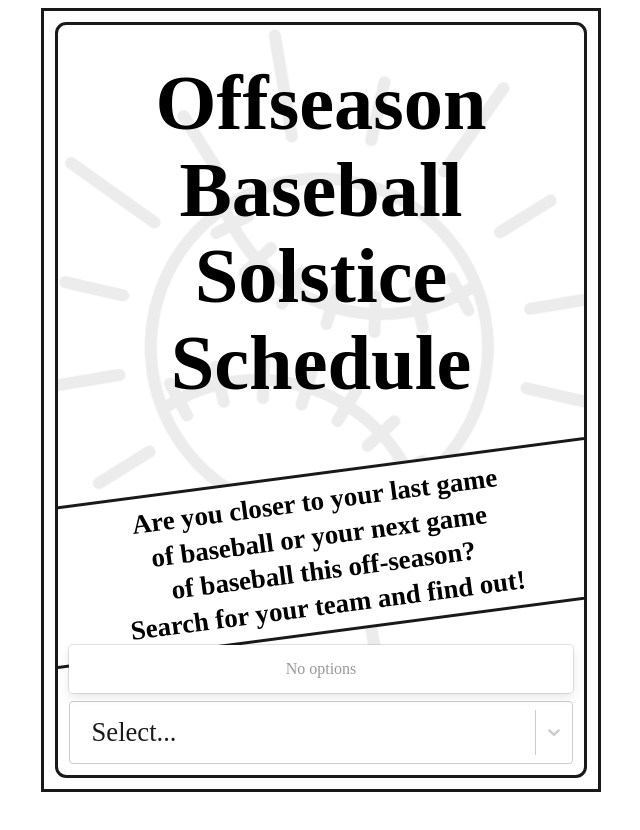
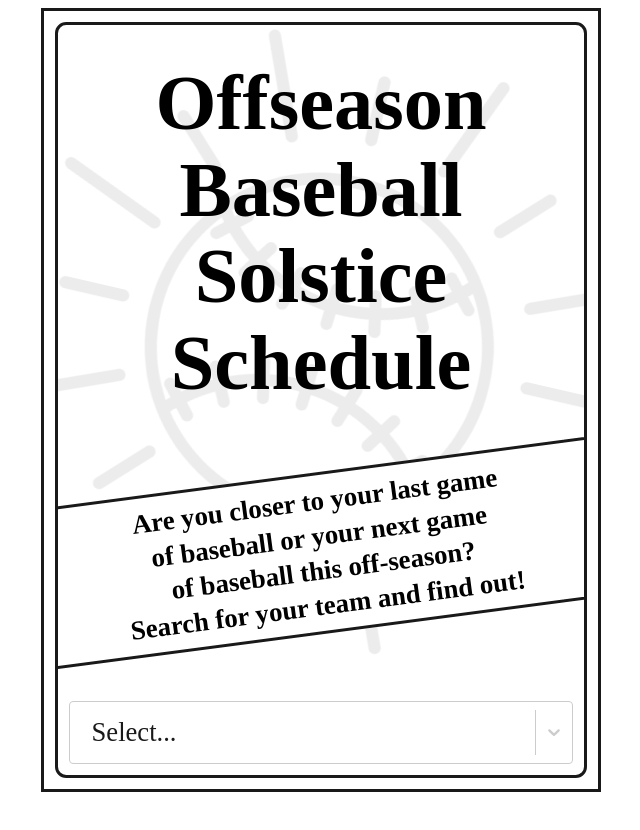
Before and after one commit to nyssajayne/baseball-solstice, a React (Vite) app: page / in a window 1280 px wide. Shown: the top 830 px of the page, without its empty margins (319-959 px from the left). Built offline with nearby package versions, Linux system fonts and the light colour scheme; no server answers; a web font is replaced by a local one.

Commit message:
fix: close menu

```diff
--- a/src/App.tsx
+++ b/src/App.tsx
@@ -65,7 +65,8 @@ function App() {
             menuPlacement='top'
             onChange={handleSearchValue}
             options={selectOptions}
-            menuIsOpen={true} />
+            // menuIsOpen={true}
+          />
         </div>
       </div>
       <div className={classes.card}>
```
